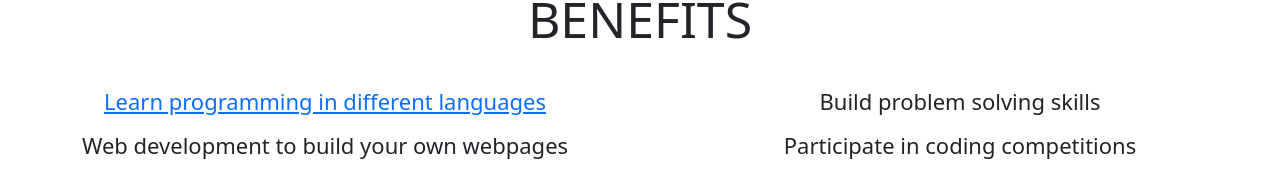
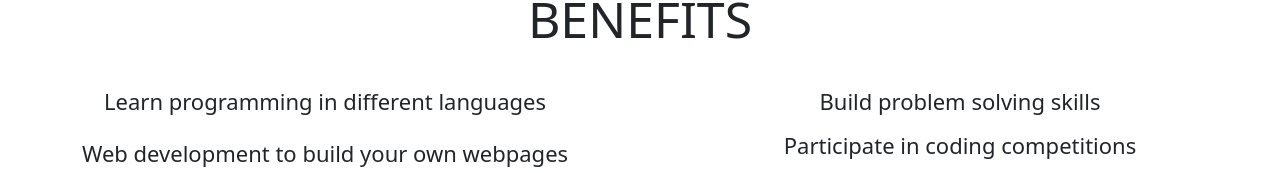
Before and after one commit to BBQ591/compSciWebsite, a React (Create React App) app: page / in a window 1280 px wide. Shown: the part 1525-1698 px from the top of the page. Built offline with nearby package versions, Linux system fonts and the light colour scheme; the HTML template or start-up script is replaced by a standard one.

Commit message:
deletes linking to another page

```diff
--- a/src/screens/main.js
+++ b/src/screens/main.js
@@ -35,7 +35,7 @@ export default function Main() {
             fontSize: 75,
           }}
         >
-          COMPUTER SCIENCE CLUB
+          COMPUTER SCIENCE CLUB{" "}
         </h1>
         <div
           style={{
@@ -289,7 +289,7 @@ export default function Main() {
           }}
         >
           <div style={{ flex: 1, textAlign: "center" }}>
-            <Link
+            {/* <Link
               style={{
                 textAlign: "center",
 
@@ -304,7 +304,21 @@ export default function Main() {
             >
               {" "}
               Learn programming in different languages
-            </Link>
+            </Link> */}
+            <h2
+              style={{
+                textAlign: "center",
+
+                fontSize: 22,
+
+                paddingLeft: 10,
+
+                paddingRIght: 10,
+                lineHeight: 2,
+              }}
+            >
+              Learn programming in different languages
+            </h2>
             <h2
               style={{
                 textAlign: "center",
```
